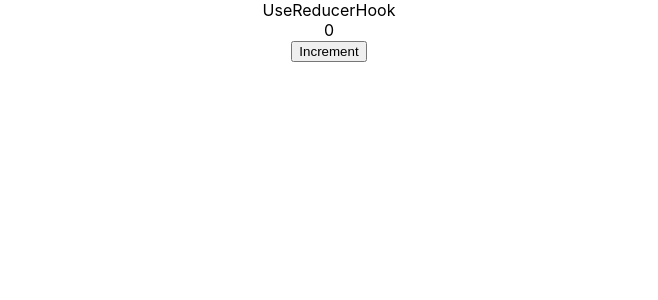
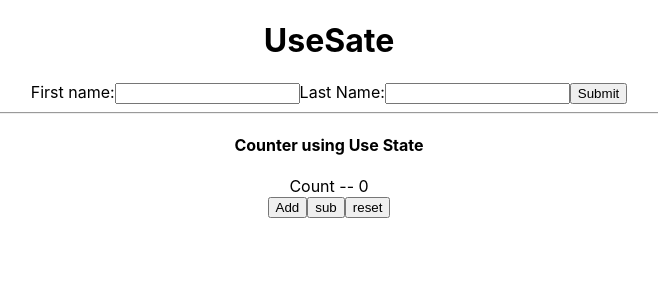
Before and after one commit to SahilPathan-git/canva-lite, a React (Create React App) app: page / in a window 1280 px wide. Shown: the top 300 px of the page, without its empty margins (311-969 px from the left). Built offline with nearby package versions, Linux system fonts and the light colour scheme.

Commit message:
add new useState and UseReducer

```diff
--- a/src/App.js
+++ b/src/App.js
@@ -1,7 +1,8 @@
 import "./App.css";
+import UseState from "./component/Hooks/UseState/UseState";
 // import Form from "./component/FormHandling/Form";
-import Pure from "./component/PureComponent/PureComponent";
-import UseReducerHook from "./component/UseReducer/UseReducerHook";
+// import Pure from "./component/PureComponent/PureComponent";
+// import UseReducerHook from "./component/UseReducer/UseReducerHook";
 // import Condition from "./component/ConditionalRendering/Condition";
 // import ToggleButton from "./component/ConditionalRendering/ToggleButton";
 // import ParentComp from "./component/DataPasing/PassDataChildtoParent/ParentComp";
@@ -18,7 +19,8 @@ function App() {
         {/* <ToggleButton/> */}
         {/* <Form/> */}
         {/* <Pure/> */}
-        <UseReducerHook/>
+        {/* <UseReducerHook/> */}
+        <UseState/>
       </center>
     </div>
   );
--- /dev/null
+++ b/src/component/Hooks/UseReducer/UseReducerHook.jsx
@@ -0,0 +1,30 @@
+import React, { useReducer } from "react";
+
+const reducer = (state, action) => {
+  switch (action) {
+    case "increment":
+      return state + 1;
+    case "decrement":
+      return state - 1;
+    case "reset":
+      return 0;
+    default:
+      return 0;
+  }
+};
+
+function UseReducerHook() {
+  const [count, dispatch] = useReducer(reducer, 0);
+  return (
+    <div>
+      <h1>Use Reducer Hook</h1>
+      <div>Count -- {count}</div>
+      <div>
+        <button onClick={() => dispatch("increment")}>Increment</button>
+        <button onClick={() => dispatch("decrement")}>Decrement</button>
+        <button onClick={() => dispatch("reset")}>reset</button>
+      </div>
+    </div>
+  );
+}
+export default UseReducerHook;
--- /dev/null
+++ b/src/component/Hooks/UseState/UseState.jsx
@@ -0,0 +1,62 @@
+import React, { useState } from "react";
+
+const UseState = () => {
+  const [data, setData] = useState({
+    FirstName: "",
+    LastName: "",
+  });
+
+  const [count, setCount] = useState(0)
+
+  const handleChange = (e)=>{
+    const {name,value} = e.target
+    setData({...data, [name]: value})
+  }
+
+  const handleSubmit = (e)=>{
+    e.preventDefault()
+    alert(`${data.FirstName} and ${data.LastName}`)
+
+  }
+  return (
+    <div>
+      <h1>UseSate</h1>
+      <div>
+        <form onSubmit={handleSubmit}>
+          First name:
+          <input
+            type="text"
+            // name= "FirstName"
+            value={data.FirstName}
+            // onChange={(e) => setdata({ ...data, FirstName: e.target.value })}
+            onChange={handleChange}
+          />
+          Last Name:
+          <input
+            type="text"
+            // name="LastName"
+            value={data.LastName}
+            // onChange={(e) => setData({ ...data, LastName: e.target.value })}
+            onChange={handleChange}
+          />
+          <button>Submit</button>
+        </form>
+        {/* {document.write(name.FirstName)} */}
+        {/* <div>First name is - {name.FirstName}</div>
+        <div>Last name is - {name.LastName}</div> */}
+      </div>
+      <div>
+        <hr />
+        <div>
+          <h4>Counter using Use State</h4>
+          <div>Count -- {count}</div>
+          <button onClick={() => setCount(count + 1)}>Add</button>
+          <button onClick={() => setCount(count + 1)}>sub</button>
+          <button onClick={() => setCount(0)}>reset</button>
+        </div>
+      </div>
+    </div>
+  );
+};
+
+export default UseState;
--- a/src/component/UseReducer/UseReducerHook.jsx
+++ /dev/null
@@ -1,24 +0,0 @@
-import React, { useReducer } from "react";
-
-const reducer = (count, action) => {
-  switch (action) {
-    case "add":
-      return count + 1
-      break;
-  }
-};
-
-const UseReducerHook = () => {
-  const [count, dispatch] = useReducer(reducer, 0);
-  return (
-    <div>
-      UseReducerHook
-      <div>{count}</div>
-      <div>
-        <button onClick={()=>dispatch("Add")}>Increment</button>
-      </div>
-    </div>
-  );
-};
-
-export default UseReducerHook;
```
Also changed, not shown: src/component/Hooks/UseContext/UseContextHookl.jsx (renamed from src/component/UseContext/UseContextHookl.jsx).
